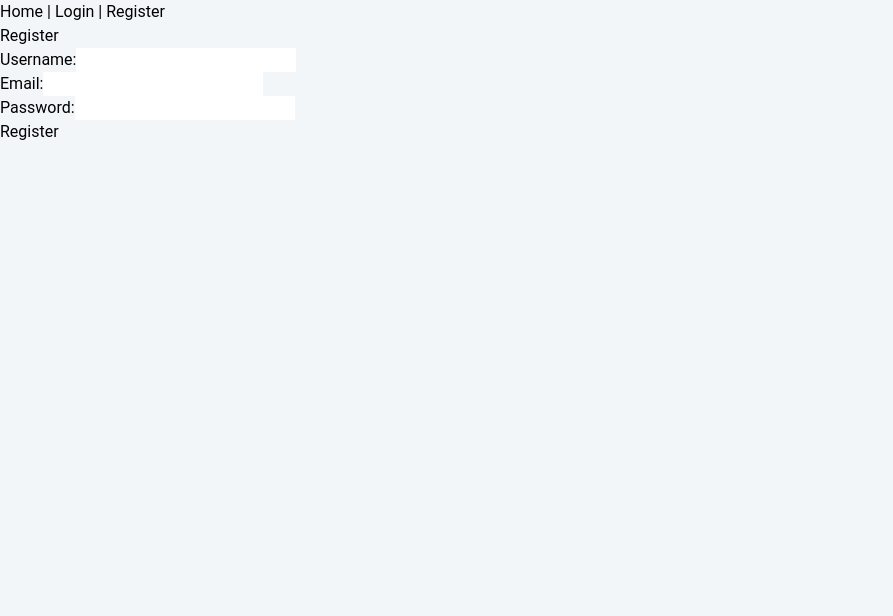
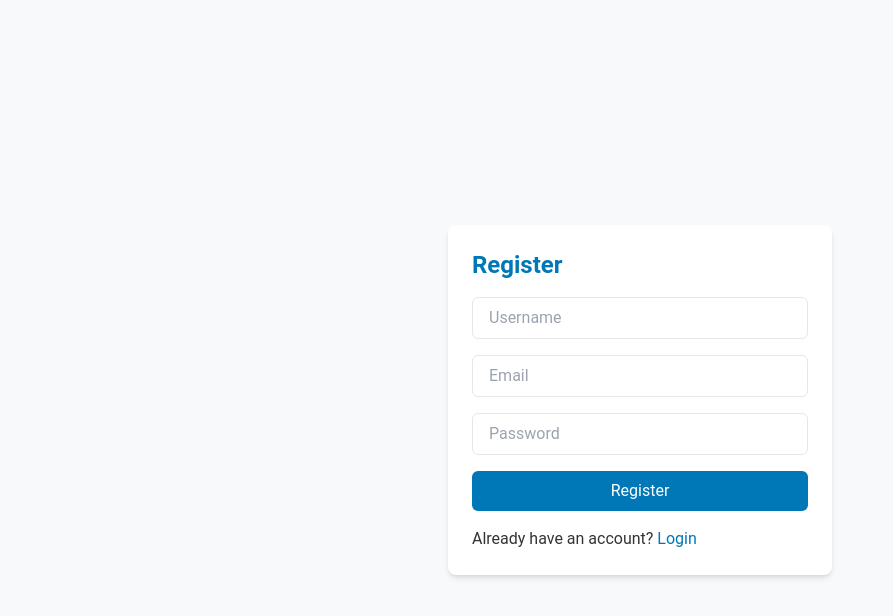
Before and after one commit to Jamolov-Isroilbek/ResuMe, a React (Create React App) app in the folder frontend/: page /register in a window 1280 px wide. Shown: the top 616 px of the page, without its empty margins (0-893 px from the left). Built offline with nearby package versions, Linux system fonts and the light colour scheme.

Commit message:
Created styled a Homepage (for guests), and a Dashboard (for registered/logged in users). Implemented complete Authentication via UI"

```diff
--- a/frontend/src/App.tsx
+++ b/frontend/src/App.tsx
@@ -1,43 +1,24 @@
-import React from "react";
-import { BrowserRouter as Router, Routes, Route, Link } from "react-router-dom";
+import { BrowserRouter as Router, Route, Routes } from "react-router-dom";
 import Home from "./pages/Home";
+import Dashboard from "./pages/Dashboard";
 import Login from "./pages/Login";
 import Register from "./pages/Register";
-import LogoutButton from "./components/LogoutButton";
-import EditResume from "./components/EditResume";  // Import the component
-import { useAuth, AuthProvider } from "./context/AuthContext";
+import { AuthProvider } from "./context/AuthContext";
 
-const NavigationBar = () => {
-  const { isLoggedIn } = useAuth();
+function App() {
 
-  return (
-    <nav>
-      <Link to="/">Home</Link> |{" "}
-      {isLoggedIn ? (
-        <LogoutButton />
-      ) : (
-        <>
-          <Link to="/login">Login</Link> | <Link to="/register">Register</Link>
-        </>
-      )}
-    </nav>
-  );
-};
-
-const App: React.FC = () => {
   return (
     <AuthProvider>
       <Router>
-        <NavigationBar />
         <Routes>
           <Route path="/" element={<Home />} />
           <Route path="/login" element={<Login />} />
           <Route path="/register" element={<Register />} />
-          <Route path="/edit-resume/:id" element={<EditResume />} />
+          <Route path="/dashboard" element={<Dashboard />} />
         </Routes>
       </Router>
     </AuthProvider>
   );
-};
+}
 
 export default App;
--- a/frontend/src/context/AuthContext.tsx
+++ b/frontend/src/context/AuthContext.tsx
@@ -1,41 +1,34 @@
-import React, { createContext, useContext, useState, ReactNode, useEffect } from 'react';
+import React, { createContext, useContext, useEffect, useState } from "react";
 
-type AuthContextType = {
-    isLoggedIn: boolean;
-    login: () => void;
-    logout: () => void;
+const AuthContext = createContext({
+  isAuthenticated: false,
+  login: (token: string) => {},
+  logout: () => {},
+});
+
+export const AuthProvider: React.FC<{ children: React.ReactNode }> = ({ children }) => {
+  const [isAuthenticated, setIsAuthenticated] = useState(!!localStorage.getItem("token"));
+
+  useEffect(() => {
+    const token = localStorage.getItem("token");
+    setIsAuthenticated(!!token);
+  });
+
+  const login = (token: string) => {
+    localStorage.setItem("token", token);
+    setIsAuthenticated(true);
   };
 
-const AuthContext = createContext<AuthContextType | undefined>(undefined);
-
-export const useAuth = () => {
-    const context = useContext(AuthContext);
-    if (!context) {
-        throw new Error('useAuth must be used within an AuthProvider');
-    }
-    return context;
-};
-
-export const AuthProvider: React.FC<{ children: ReactNode }> = ({ children }) => {
-    const [isLoggedIn, setIsLoggedIn] = useState<boolean>(!!localStorage.getItem('access_token'));
-
-    // Check localStorage for tokens on initial load
-    useEffect(() => {
-        const token = localStorage.getItem('access_token');
-        setIsLoggedIn(!!token);
-    });
-
-    // Login and logout functions
-    const login = () => setIsLoggedIn(true);
   const logout = () => {
-        localStorage.removeItem('access_token');
-        localStorage.removeItem('refresh_token');
-        setIsLoggedIn(false);
+    localStorage.removeItem("token");
+    setIsAuthenticated(false);
   };
 
   return (
-        <AuthContext.Provider value={{ isLoggedIn, login, logout }}>
+    <AuthContext.Provider value={{ isAuthenticated, login, logout }}>
       {children}
     </AuthContext.Provider>
   );
 };
+
+export const useAuth = () => useContext(AuthContext);
--- /dev/null
+++ b/frontend/src/pages/Dashboard.tsx
@@ -0,0 +1,78 @@
+import React from "react";
+import { Link, useNavigate } from "react-router-dom";
+import { useAuth } from "../context/AuthContext";
+
+const Dashboard: React.FC = () => {
+  const navigate = useNavigate();
+  const { isAuthenticated, logout } = useAuth();
+
+  const handleLogout = () => {
+    logout();
+    navigate("/");
+  };
+
+  return (
+    <div className="min-h-screen bg-background text-center p-6">
+      {/* Navigation Bar */}
+      <nav className="w-full flex justify-between items-center p-4 bg-white shadow-md">
+        <img src="/logo.png" alt="ResuMe Logo" className="w-16" />
+        <div className="space-x-6">
+          <Link to="/" className="text-primary hover:underline">Home</Link>
+          <Link to="/about" className="text-primary hover:underline">About</Link>
+          <Link to="/features" className="text-primary hover:underline">Features</Link>
+          <Link to="/contact" className="text-primary hover:underline">Contact</Link>
+        </div>
+        <button onClick={handleLogout} className="px-4 py-2 bg-red-500 text-white rounded-md">
+          Logout
+        </button>
+      </nav>
+
+      {/* Hero Section */}
+      <div className="mt-12">
+        <h1 className="text-4xl font-bold text-primary">Your Resumes in One Place</h1>
+        <p className="text-lg text-textDark mt-2">
+          Create, edit, and manage your professional resumes effortlessly.
+        </p>
+        <Link to="/create-resume">
+          <button className="mt-6 px-6 py-2 bg-primary text-white rounded-lg shadow-md hover:bg-secondary transition">
+            Create a New Resume
+          </button>
+        </Link>
+      </div>
+
+      {/* Features Overview */}
+      <div className="mt-12 grid grid-cols-1 md:grid-cols-3 gap-6 px-6">
+        <div className="p-6 bg-white shadow-md rounded-lg">
+          <h3 className="text-xl font-bold text-primary">AI-Powered Suggestions</h3>
+          <p className="text-textDark">Get intelligent recommendations for your resume.</p>
+        </div>
+        <div className="p-6 bg-white shadow-md rounded-lg">
+          <h3 className="text-xl font-bold text-primary">Pre-Made Templates</h3>
+          <p className="text-textDark">Choose from a variety of professional resume layouts.</p>
+        </div>
+        <div className="p-6 bg-white shadow-md rounded-lg">
+          <h3 className="text-xl font-bold text-primary">Export to PDF</h3>
+          <p className="text-textDark">Easily download your resume in a professional format.</p>
+        </div>
+      </div>
+
+      {/* User's Resumes */}
+      <div className="mt-12 px-6">
+        <h2 className="text-3xl font-bold text-primary">Your Resumes</h2>
+        <p className="text-textDark">Manage your existing resumes below.</p>
+
+        {/* Resume List (Placeholder for Now) */}
+        <div className="mt-6 bg-white shadow-md p-4 rounded-lg">
+          <p className="text-lg text-textDark">No resumes found. Start by creating one.</p>
+        </div>
+      </div>
+
+      {/* Footer */}
+      <footer className="mt-12 p-4 bg-gray-100">
+        <p className="text-textDark">&copy; 2025 ResuMe. All Rights Reserved.</p>
+      </footer>
+    </div>
+  );
+};
+
+export default Dashboard;
--- a/frontend/src/pages/Home.tsx
+++ b/frontend/src/pages/Home.tsx
@@ -1,16 +1,49 @@
-import React from 'react';
-import ResumeList from '../components/ResumeList';
-import { Container, Typography } from '@mui/material';
+import React, { useEffect } from "react";
+import { useNavigate } from "react-router-dom";
+import { useAuth } from "../context/AuthContext";
 
 const Home: React.FC = () => {
-    return (
-        <Container>
-            <Typography variant="h3" gutterBottom>
-                Welcome to ResuMe Builder
-            </Typography>
-            <ResumeList />
-        </Container>
-    );
+  const navigate = useNavigate();
+  const { isAuthenticated } = useAuth();
+
+  useEffect(() => {
+    if (isAuthenticated) {
+      navigate("/dashboard");
+    }
+  });
+
+  return (
+    <div className="min-h-screen bg-background flex flex-col items-center justify-center text-center p-6">
+      {/* Logo */}
+      <div className="mb-6">
+        <img src="/logo.png" alt="ResuMe Logo" className="w-24 h-24" />
+      </div>
+
+      {/* Hero Section */}
+      <h1 className="text-4xl font-bold text-primary mb-4">
+        Build Your Resume in Minutes
+      </h1>
+      <p className="text-lg text-textDark mb-6">
+        Create a professional resume with AI-powered suggestions.
+      </p>
+
+      {/* Call to Action */}
+      <div className="space-x-4">
+        <button
+          onClick={() => navigate("/login")}
+          className="px-6 py-2 border-2 border-primary text-primary rounded-lg shadow-md hover:bg-primary hover:text-white transition"
+        >
+          Login
+        </button>
+        <button
+          onClick={() => navigate("/register")}
+          className="px-6 py-2 bg-secondary text-white rounded-lg shadow-md hover:bg-primary transition"
+        >
+          Register
+        </button>
+      </div>
+    </div>
+  );
 };
 
 export default Home;
--- a/frontend/src/pages/Login.tsx
+++ b/frontend/src/pages/Login.tsx
@@ -1,12 +1,13 @@
-import React, { useState } from 'react';
-import axios from 'axios';
-import { useNavigate } from 'react-router-dom';
-import { useAuth } from '../context/AuthContext';
+import React, { useState } from "react";
+import { useNavigate } from "react-router-dom";
+import { useAuth } from "../context/AuthContext";
+import api from "../services/api";
 
 const Login: React.FC = () => {
   const navigate = useNavigate();
   const { login } = useAuth();
-    const [formData, setFormData] = useState({ username: '', password: '' });
+  const [formData, setFormData] = useState({ username: "", password: "" });
+  const [error, setError] = useState("");
 
   const handleChange = (e: React.ChangeEvent<HTMLInputElement>) => {
     setFormData({ ...formData, [e.target.name]: e.target.value });
@@ -15,39 +16,47 @@ const Login: React.FC = () => {
   const handleSubmit = async (e: React.FormEvent) => {
     e.preventDefault();
     try {
-            const response = await axios.post('/api/auth/login/', formData);
-            localStorage.setItem('access_token', response.data.access);
-            localStorage.setItem('refresh_token', response.data.refresh);
-            login(); // Update context
-            navigate('/');
-        } catch (error) {
-            console.error('Failed to log in', error);
-            alert('Login failed!');
+      const response = await api.post("/auth/login/", formData);
+      login(response.data.access);
+      // localStorage.setItem("token", response.data.access); // Store JWT Token
+      navigate("/dashboard"); // Redirect after login
+    } catch (err) {
+      setError("Invalid username or password.");
     }
   };
 
   return (
-        <div>
-            <h2>Login</h2>
-            <form onSubmit={handleSubmit}>
+    <div className="min-h-screen flex flex-col items-center justify-center bg-background">
+      <div className="bg-white shadow-md rounded-lg p-6 w-96">
+        <h2 className="text-2xl font-bold text-primary mb-4">Login</h2>
+        {error && <p className="text-red-500">{error}</p>}
+        <form onSubmit={handleSubmit} className="space-y-4">
           <input
             type="text"
             name="username"
-                    placeholder="Username"
             value={formData.username}
             onChange={handleChange}
+            placeholder="Username"
             required
+            className="w-full px-4 py-2 border rounded-md"
           />
           <input
             type="password"
             name="password"
-                    placeholder="Password"
             value={formData.password}
             onChange={handleChange}
+            placeholder="Password"
             required
+            className="w-full px-4 py-2 border rounded-md"
           />
-                <button type="submit">Login</button>
+          <button type="submit" className="w-full bg-primary text-white py-2 rounded-md hover:bg-secondary">
+            Login
+          </button>
         </form>
+        <p className="mt-4 text-textDark">
+          Don't have an account? <a href="/register" className="text-primary">Register</a>
+        </p>
+      </div>
     </div>
   );
 };
--- a/frontend/src/pages/Register.tsx
+++ b/frontend/src/pages/Register.tsx
@@ -1,32 +1,67 @@
-import React, { useState } from 'react';
-import api from '../services/api';
-import { useNavigate } from 'react-router-dom';
-import RegisterForm from '../components/RegisterForm';
+import React, { useState } from "react";
+import { useNavigate } from "react-router-dom";
+import api from "../services/api"; // Ensure this handles API requests
 
 const Register: React.FC = () => {
   const navigate = useNavigate();
-  const [message, setMessage] = useState('');
+  const [formData, setFormData] = useState({ username: "", email: "", password: "" });
+  const [error, setError] = useState("");
 
-  const handleRegister = async (formData: { username: string; email: string; password: string }) => {
+  const handleChange = (e: React.ChangeEvent<HTMLInputElement>) => {
+    setFormData({ ...formData, [e.target.name]: e.target.value });
+  };
+
+  const handleSubmit = async (e: React.FormEvent) => {
+    e.preventDefault();
     try {
-      console.log('📤 Sending registration request...', formData);
-      const response = await api.post('/auth/register/', formData);
-      if (response.status === 201) {
-        setMessage('✅ Registration successful! Redirecting to login...');
-        setTimeout(() => navigate('/login'), 2000);
-      }
-    } catch (error: any) {
-      const errorMsg = error.response?.data?.error || '❌ Registration failed!';
-      setMessage(errorMsg);
-      console.error('⚠️ Failed to register:', errorMsg);
+      await api.post("/auth/register/", formData);
+      navigate("/login"); // Redirect after successful registration
+    } catch (err) {
+      setError("Failed to register. Try again.");
     }
   };
 
   return (
-    <div>
-      <h2>Register</h2>
-      {message && <p>{message}</p>}
-      <RegisterForm onRegister={handleRegister} />
+    <div className="min-h-screen flex flex-col items-center justify-center bg-background">
+      <div className="bg-white shadow-md rounded-lg p-6 w-96">
+        <h2 className="text-2xl font-bold text-primary mb-4">Register</h2>
+        {error && <p className="text-red-500">{error}</p>}
+        <form onSubmit={handleSubmit} className="space-y-4">
+          <input
+            type="text"
+            name="username"
+            value={formData.username}
+            onChange={handleChange}
+            placeholder="Username"
+            required
+            className="w-full px-4 py-2 border rounded-md"
+          />
+          <input
+            type="email"
+            name="email"
+            value={formData.email}
+            onChange={handleChange}
+            placeholder="Email"
+            required
+            className="w-full px-4 py-2 border rounded-md"
+          />
+          <input
+            type="password"
+            name="password"
+            value={formData.password}
+            onChange={handleChange}
+            placeholder="Password"
+            required
+            className="w-full px-4 py-2 border rounded-md"
+          />
+          <button type="submit" className="w-full bg-primary text-white py-2 rounded-md hover:bg-secondary">
+            Register
+          </button>
+        </form>
+        <p className="mt-4 text-textDark">
+          Already have an account? <a href="/login" className="text-primary">Login</a>
+        </p>
+      </div>
     </div>
   );
 };
```
Also changed, not shown: frontend/tailwind.config.js (+18 -6 lines), frontend/public/logo.png (added). Lines whose indentation alone changed are shown as unchanged.
